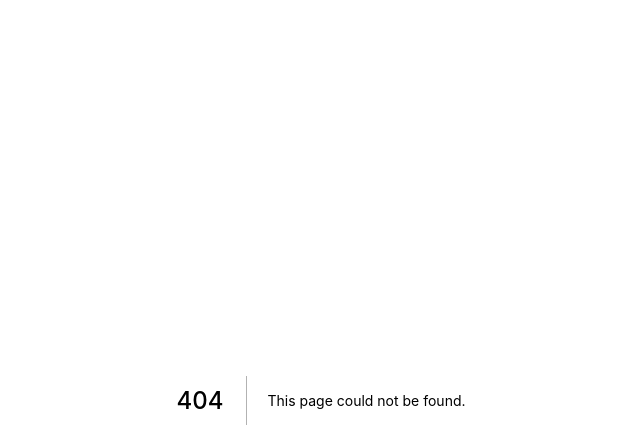
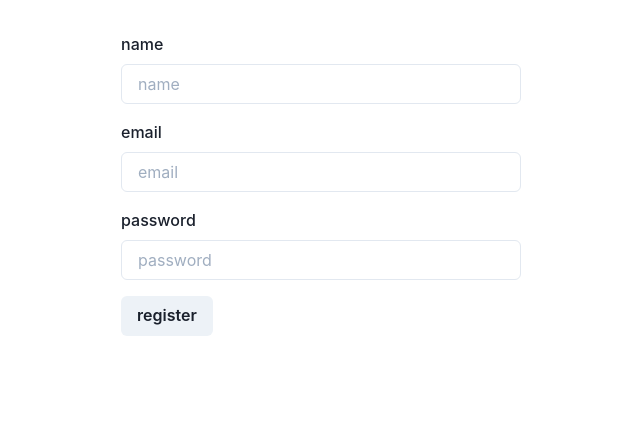
Before and after one commit to fabriciodemuner/habits-client, a Next.js app: page /register in a window 1280 px wide. Before the commit this address had no page. Shown: the top 448 px of the page, without its empty margins (319-959 px from the left). Built offline with nearby package versions, Linux system fonts and the light colour scheme; no server answers.

Commit message:
add register and login pages with fake session

```diff
--- /dev/null
+++ b/src/pages/register.tsx
@@ -0,0 +1,55 @@
+import React from "react";
+import { Formik, Form } from "formik";
+import { Box, Button } from "@chakra-ui/react";
+import { Wrapper, WrapperVariant } from "../components/Wrapper";
+import { InputField } from "../components/InputField";
+import { useRouter } from "next/router";
+import Axios from "axios";
+import { API_HOST } from "../constants";
+
+interface RegisterProps {}
+const post = Axios.post;
+
+const Register: React.FC<RegisterProps> = ({}) => {
+  const router = useRouter();
+
+  return (
+    <Wrapper variant={WrapperVariant.small}>
+      <Formik
+        initialValues={{ email: "", name: "", password: "" }}
+        onSubmit={async (values, { setErrors }) => {
+          const response = await post(`${API_HOST}/user/register`, {
+            ...values,
+          });
+          if (response.data?.register?.errors) {
+            // setErrors(toErrorMap(response.data.register.errors));
+          } else if (response.data.id) {
+            router.push(`/?logged=true&name=${values.email}`, '/');
+          }
+        }}
+      >
+        {({ isSubmitting }) => (
+          <Form>
+            <InputField name="name" label="name" />
+            <Box mt={4}>
+              <InputField name="email" label="email" />
+            </Box>
+            <Box mt={4}>
+              <InputField name="password" label="password" type="password" />
+            </Box>
+            <Button
+              mt={4}
+              type="submit"
+              isLoading={isSubmitting}
+              variantColor="teal"
+            >
+              register
+            </Button>
+          </Form>
+        )}
+      </Formik>
+    </Wrapper>
+  );
+};
+
+export default Register;
```
Also changed, not shown: src/components/NavBar.tsx (+13 -4 lines), src/pages/add-habit.tsx (+10 -1 lines), src/pages/login.tsx (added, +62 -0 lines).
